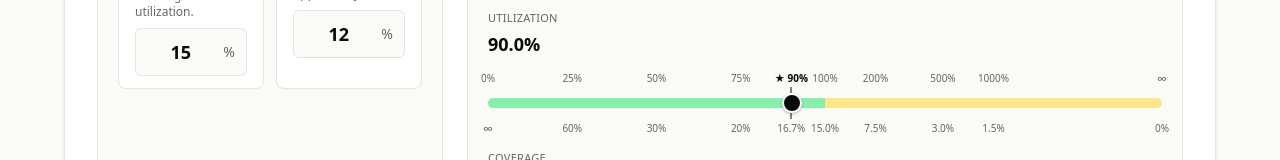
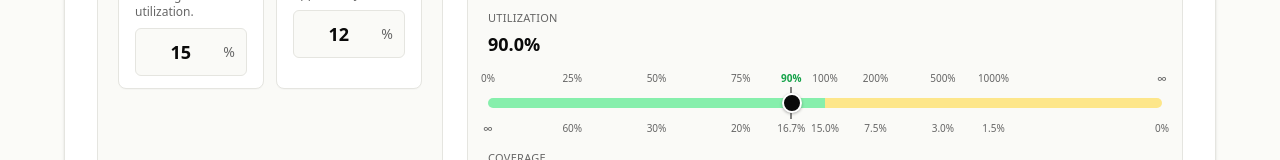
Before and after one commit to roycoprotocol/royco-simulator, a Next.js app: page / in a window 1280 px wide. Shown: the part 759-919 px from the top of the page. Built offline with nearby package versions, Linux system fonts and the light colour scheme.

Commit message:
color 90% tick green; remove star

```diff
--- a/app/page.tsx
+++ b/app/page.tsx
@@ -918,7 +918,7 @@ export default function YieldSimulator() {
                         {t.isTarget ? (
                           <div className="relative group cursor-help">
                             <div className="flex flex-col items-center">
-                              <span className="text-[#0a0a0a] font-semibold">★ {t.utilLabel}</span>
+                              <span className="text-[#16a34a] font-semibold">{t.utilLabel}</span>
                             </div>
                             <div className="absolute bottom-full left-1/2 -translate-x-1/2 mb-2 hidden group-hover:block w-72 p-3 text-xs font-normal text-white bg-[#0a0a0a] rounded-lg shadow-lg z-20 pointer-events-none">
                               <p className="font-semibold mb-1">Why 90% target?</p>
```
